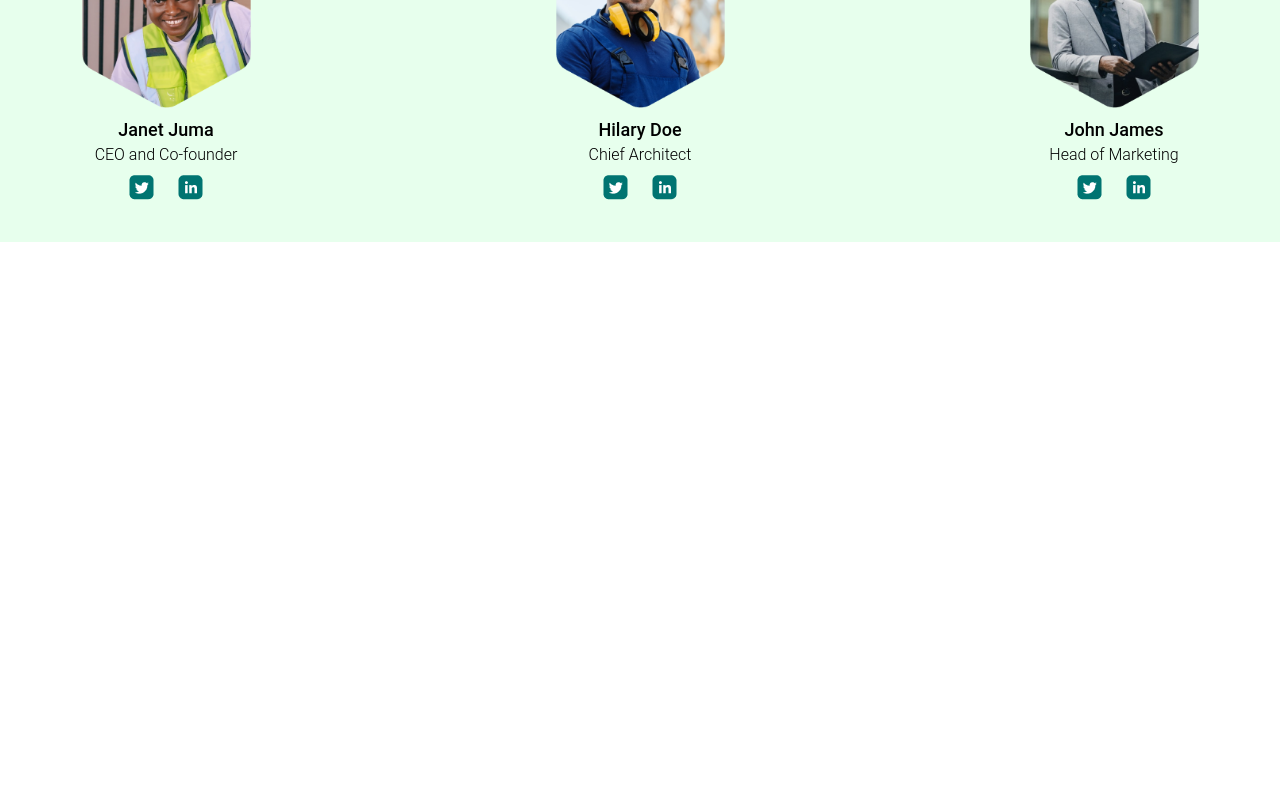
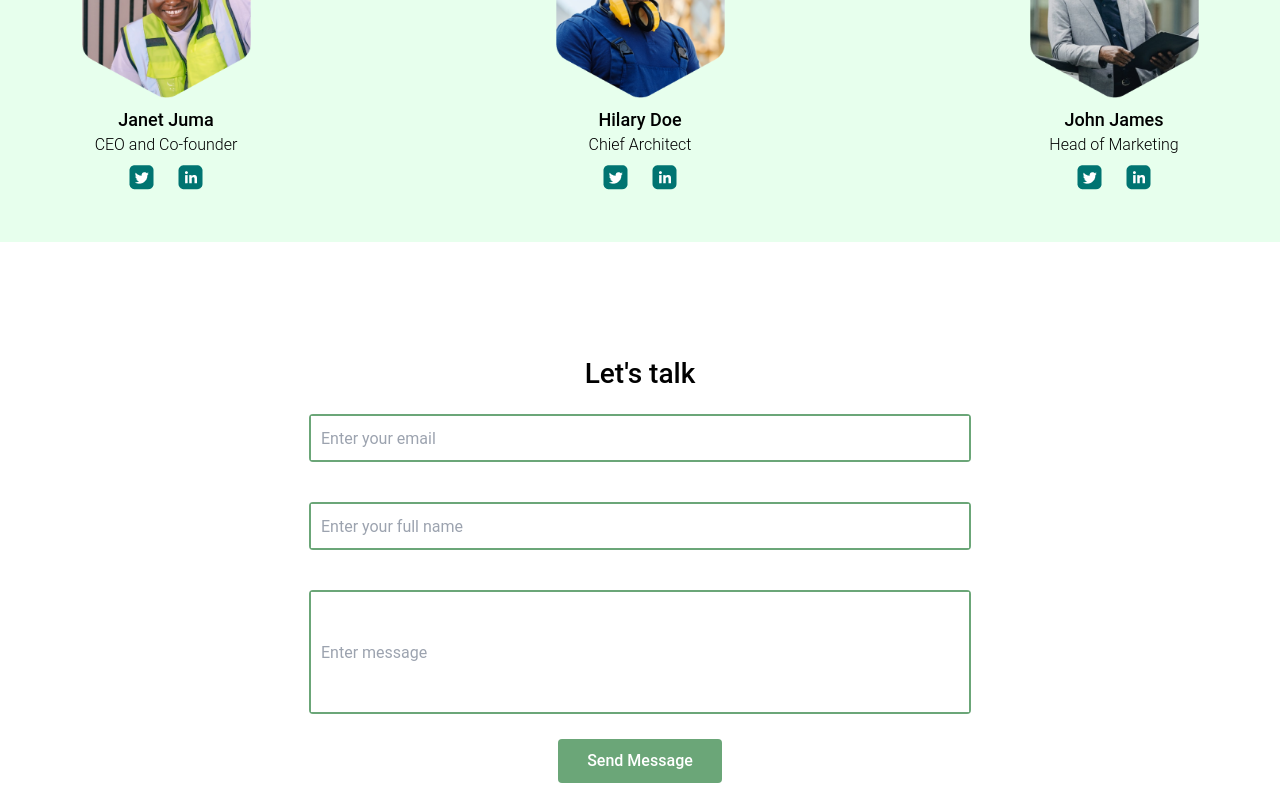
Before and after one commit to quadri090/Construction-landing-page, a React (Vite) app: page / in a window 1280 px wide. Shown: the part 1133-1933 px from the top of the page. Before the commit the page ends 1375 px from the top, so only its background shows below. Built offline with nearby package versions, Linux system fonts and the light colour scheme.

Commit message:
added contact section

```diff
--- a/src/App.jsx
+++ b/src/App.jsx
@@ -2,6 +2,7 @@ import { useState } from 'react'
 import Header from "./components/Header.jsx"
 import Hero from './components/Hero.jsx'
 import About from './components/About.jsx'
+import Contact from './components/Contact.jsx'
 
 function App() {
 
@@ -11,6 +12,7 @@ function App() {
       <Hero />
 
       <About />
+      <Contact />
 
     </>
   )
--- a/src/components/About.jsx
+++ b/src/components/About.jsx
@@ -37,7 +37,7 @@ function Leaders(props) {
 export default function About() {
     return (
         <>
-            <div className='mt-[50px] font-roboto bg-bg-green'>
+            <div className='mt-[50px] font-roboto bg-bg-green' id='about' aria-labelledby='about'>
                 <div className=' flex items-center justify-center'>
                     <p className='text-[22px] md:text-[28px] font-medium leading-[30px] '>About Us</p>
                 </div>
@@ -54,7 +54,7 @@ export default function About() {
                 <div className='flex items-center justify-center text-[18px] md:text-[20px] font-medium my-[25px] md:my-[50px] '>
                     <p>Meet our leaders</p>
                 </div>
-                <div className='flex flex-col md:flex-row items-center justify-between w-[359px] md:w-[1128px] h-[869px] md:h-[353px] m-auto'>
+                <div className='flex flex-col md:flex-row items-center justify-between w-[359px] md:w-[1128px] h-[869px] md:h-[353px] m-auto pb-[20px]'>
                     <Leaders
                     src='/src/img/polygon 1.png'
                     name='Janet Juma'
--- /dev/null
+++ b/src/components/Contact.jsx
@@ -0,0 +1,39 @@
+import React from 'react'
+import Btn from './Btn'
+
+function InputArea(props) {
+    return (
+        <>
+            <div className='w-[339px] md:w-[662px] mx-auto border-[2px] border-primary-green rounded-[4px] text-[16px] font-normal leading-[24px]'>
+                <input type={`${props.type}`} placeholder={`${props.placeholder}`} className={`${props.properties} p-[10px] w-full outline-none`} />
+            </div>
+        </>
+    )
+}
+
+export default function Contact() {
+    return(
+        <>
+            <div className='w-[359px] md:w-[662px] h-[443px] md:h-[458px] flex flex-col gap-[25px] items-center justify-center mx-auto md:mt-[100px] font-roboto' id='contact' aria-labelledby='contact'>
+                <h3 className='text-[22px] md:text-[28px] font-medium leading-[30px]'>Let's talk</h3>
+                <div className='flex flex-col gap-[40px] items-center justify-center'>
+                    <InputArea
+                    type='email'
+                    properties='h-[44px]'
+                    placeholder='Enter your email'/>
+                    <InputArea
+                    type='text'
+                    properties='h-[44px]'
+                    placeholder='Enter your full name'/>
+                    <InputArea
+                    type='text'
+                    properties='h-[120px] '
+                    placeholder='Enter message'/>
+                </div>
+                <Btn
+                width='w-[164px]'
+                text='Send Message' />
+            </div>
+        </>
+    )
+}
--- a/src/components/Hero.jsx
+++ b/src/components/Hero.jsx
@@ -14,10 +14,10 @@ function HeroText(props) {
 export default function Hero() {
     return (
         <>
-            <div className='w-full md:w-[1128px] h-[589px] md:h-[584px] mx-auto mt-[87px] md:mt-[27px] flex flex-col-reverse md:flex-row justify-between font-roboto'>
+            <div className='w-full md:w-[1128px] h-[589px] md:h-[584px] mx-auto mt-[87px] md:mt-[27px] flex flex-col-reverse md:flex-row justify-between font-roboto' id='home' aria-labelledby='home'>
                 <div className='w-[363px] md:w-[452px] h-[205px] md:h-[256px] flex flex-col gap-[20px] font-medium m-auto'>
                     <p className='text-[28px] md:text-[48px]'>Building Something?</p>
-                    <p className='text-[18px]'>Eco-builders is a team of professional construction workers whose sole mission is to build durable and <br/> eco-friendly buildings.</p>
+                    <p className='text-[18px]'>Eco-builders is a team of professional construction workers whose sole mission is to build <span className='text-primary-green'> durable</span> and <br className='hidden sm:flex'/> <span className='text-primary-green'>eco-friendly </span> buildings.</p>
                     <Btn
                     width='w-[93px] md:w-[99px] h-[42px] md:h-[50px] '
                     text='Hire Us' />
```
